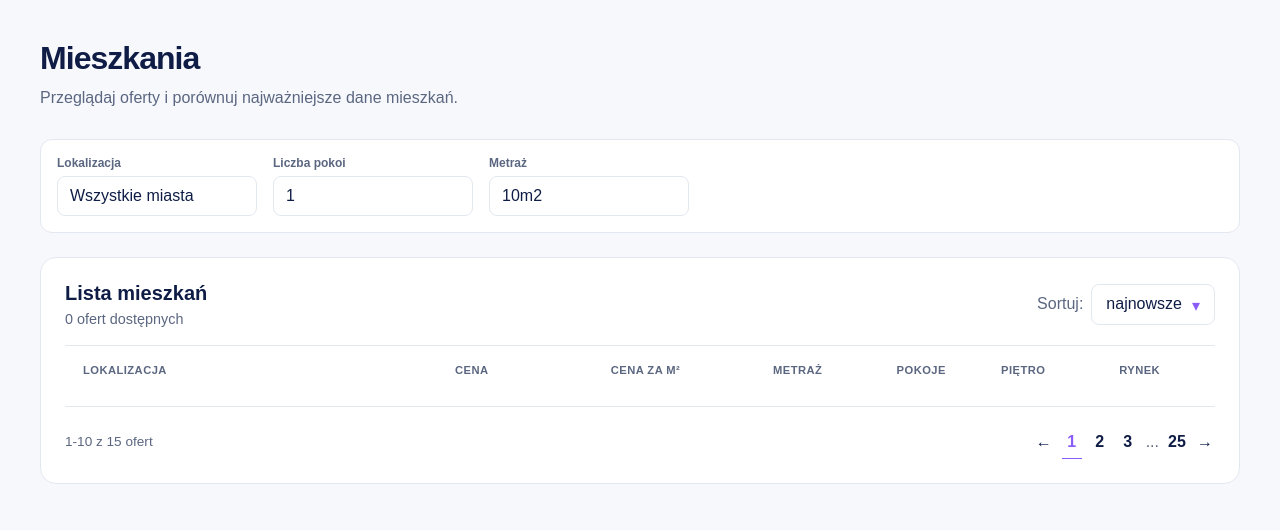
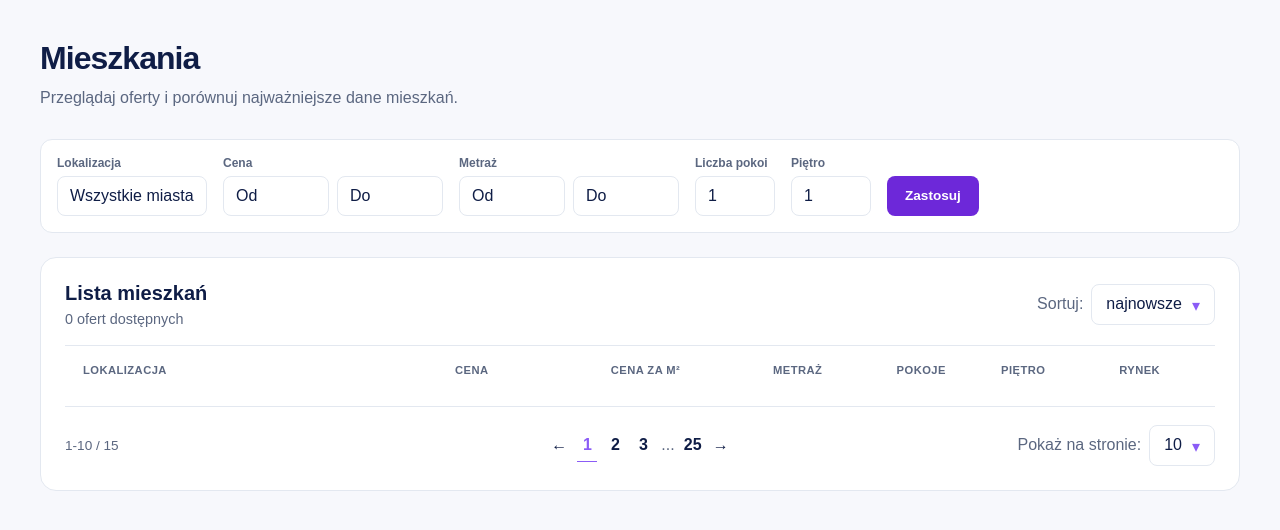
Before and after one commit to piotrgolebiewski07/homechoice_ai, a Django app: page /apartments/ in a window 1280 px wide. Shown: the part 69-599 px from the top of the page. Run offline with Django 5.2, Linux system fonts and the light colour scheme; data that the repository does not hold is empty; parts of the project's set-up code (start-up, migrations or seed data) failed here and were passed over.

Commit message:
style: expand apartment filters and pagination

```diff
--- a/apartments/templates/apartments/apartment_list.html
+++ b/apartments/templates/apartments/apartment_list.html
@@ -4,7 +4,7 @@
 {% block title %}Mieszkania{% endblock %}
 
 {% block extra_css %}
-    <link rel="stylesheet" href="{% static 'css/apartment_list.css' %}">
+<link rel="stylesheet" href="{% static 'css/apartment_list.css' %}">
 {% endblock %}
 
 {% block site %}
@@ -22,14 +22,31 @@
                 <p class="filter-label">Lokalizacja</p>
                 <p class="filter-value">Wszystkie miasta</p>
             </div>
-            <div class="filter-group">
+            <div class="filter-group--range">
+                <p class="filter-label">Cena</p>
+                <div class="filter-range">
+                    <p class="filter-value">Od</p>
+                    <p class="filter-value">Do</p>
+                </div>
+            </div>
+            <div class="filter-group--range">
+                <p class="filter-label">Metraż</p>
+                <div class="filter-range">
+                    <p class="filter-value">Od</p>
+                    <p class="filter-value">Do</p>
+                    </div>
+            </div>
+            <div class="filter-group--compact">
                 <p class="filter-label">Liczba pokoi</p>
                 <p class="filter-value">1</p>
             </div>
-            <div class="filter-group">
-                <p class="filter-label">Metraż</p>
-                <p class="filter-value">10m2</p>
+            <div class="filter-group--compact">
+                <p class="filter-label">Piętro</p>
+                <p class="filter-value">1</p>
             </div>
+            <button class="filter-submit-button" type="button">
+                Zastosuj
+            </button>
         </div>
 
         <section class="apartments-panel">
@@ -93,7 +110,7 @@
             {% endfor %}
             <div class="apartments-pagination">
                 <div class="apartments-pagination-summary">
-                    1-10 z 15 ofert
+                    1-10 / 15
                 </div>
                 <div class="apartments-pagination-controls">
                     <a href="{% url 'apartment_list' %}" class="pagination-button">←</a>
@@ -104,6 +121,15 @@
                     <a href="{% url 'apartment_list' %}" class="pagination-page">25</a>
                     <a href="{% url 'apartment_list' %}" class="pagination-button">→</a>
                 </div>
+                <div class="apartments-page-size">
+                    <span class="page-size-label">
+                        Pokaż na stronie:
+                    </span>
+                    <button class="page-size-button" type="button">
+                        <span>10</span>
+                        <span class="page-size-icon">▾</span>
+                    </button>
+                </div>
             </div>
         </section>
     </section>
--- a/static/css/apartment_list.css
+++ b/static/css/apartment_list.css
@@ -23,6 +23,8 @@
 }
 
 .apartment-filters {
+    flex-wrap: wrap;
+    align-items: flex-end;
     display: flex;
     gap: 16px;
     margin-bottom: 24px;
@@ -32,8 +34,26 @@
     border-radius: 12px;
 }
 
+.filter-range {
+    display: flex;
+    gap: 8px;
+}
+
+.filter-range .filter-value {
+    flex: 1;
+}
+
 .filter-group {
-    min-width: 200px;
+    min-width: 150px;
+}
+
+.filter-group--range {
+    min-width: 220px;
+}
+
+.filter-group--compact {
+    min-width: 80px;
+    flex: 0 1 80px;
 }
 
 .filter-label {
@@ -50,6 +70,25 @@
     background-color: #ffffff;
     border: 1px solid #e3e8f0;
     border-radius: 8px;
+}
+
+.filter-submit-button {
+    align-self: flex-end;
+    padding: 10px 18px;
+    min-height: 40px;
+    color: #ffffff;
+    background-color: #6d28d9;
+    border: 0;
+    border-radius: 8px;
+    font-size: 0.85rem;
+    font-weight: 700;
+    cursor: pointer;
+    transition: background-color 0.2s ease, transform 0.2s ease;
+}
+
+.filter-submit-button:hover {
+    background-color: #5b21b6;
+    transform: translateY(-1px);
 }
 
 .apartments-panel {
@@ -209,11 +248,13 @@
     gap: 8px;
 }
 
-.sort-label {
+.sort-label,
+.page-size-label {
     color: #5b6780;
 }
 
-.sort-button {
+.sort-button,
+.page-size-button {
     display: flex;
     gap: 10px;
     align-items: center;
@@ -229,22 +270,24 @@
     transition: color 0.2s ease, background-color 0.2s ease, border-color 0.2s ease;
 }
 
-.sort-button:hover {
+.sort-button:hover,
+.page-size-button:hover {
     color: #6d28d9;
     background-color: #f4f0ff;
     border-color: #c4b5fd;
 }
 
-.sort-button-icon {
+.sort-button-icon,
+.page-size-icon {
     color: #8b5cf6;
     transform: translateY(1px);
 }
 
 /* Paginacja */
 .apartments-pagination {
-    display: flex;
+    display: grid;
+    grid-template-columns: 1fr auto 1fr;
     align-items: center;
-    justify-content: space-between;
     margin-top: 20px;
     padding-top: 18px;
     border-top: 1px solid #e3e8f0;
@@ -257,6 +300,14 @@
 }
 
 .apartments-pagination-controls {
+    display: flex;
+    align-items: center;
+    justify-self: center;
+    gap: 8px;
+}
+
+.apartments-page-size {
+    justify-self: end;
     display: flex;
     align-items: center;
     gap: 8px;
```
